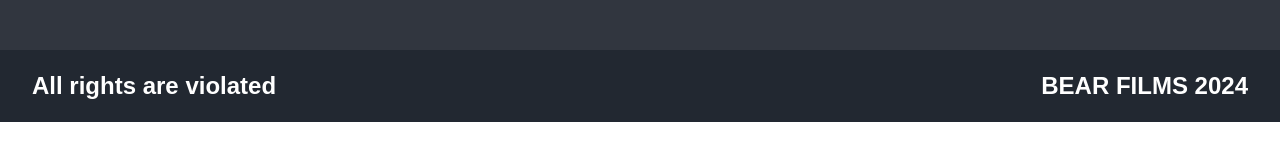
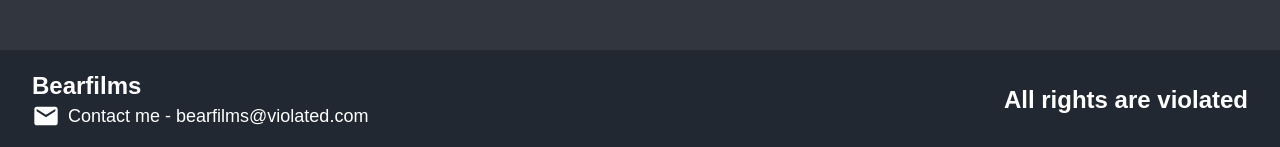
Before and after one commit to Imtbdev/online-cinema, a React (Create React App) app: page / in a window 1280 px wide. Shown: the part 1374-1521 px from the top of the page. Before the commit the page ends 1496 px from the top, so only its background shows below. Built offline with nearby package versions, Linux system fonts and the light colour scheme.

Commit message:
contact email

```diff
--- a/src/components/Footer.jsx
+++ b/src/components/Footer.jsx
@@ -1,11 +1,21 @@
 import React from "react";
+import { MdEmail } from "react-icons/md";
 
 const Footer = () => {
     return (
         <footer className="bg-[#222831] py-5">
-            <div className="flex justify-between items-center text-2xl font-bold text-white font-sans px-8 max-w-screen-xl mx-auto">
-                <div>All rights are violated</div>
-                <div>BEAR FILMS 2024</div>
+            <div className="flex justify-between items-center text-white font-sans px-8 max-w-screen-xl mx-auto">
+                <div className="text-left">
+                    <div className="text-2xl font-bold">Bearfilms</div>
+                    <div className="flex gap-2 text-lg">
+                        <MdEmail size={28} />
+                        <span>Contact me - <a href="mailto:bearfilms@violated.com">bearfilms@violated.com</a></span>
+                    </div>
+                </div>
+
+                <div className="text-2xl font-bold text-right">
+                    All rights are violated
+                </div>
             </div>
         </footer>
     );
```
